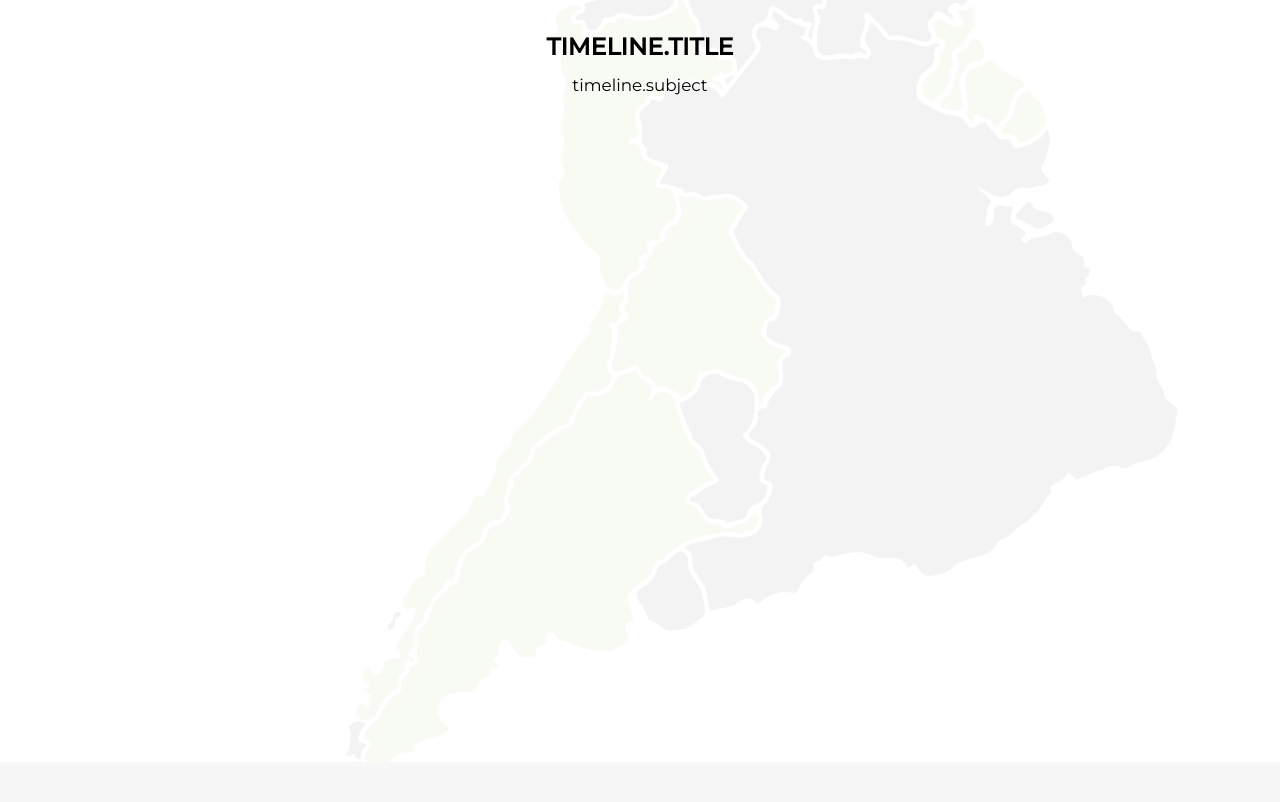
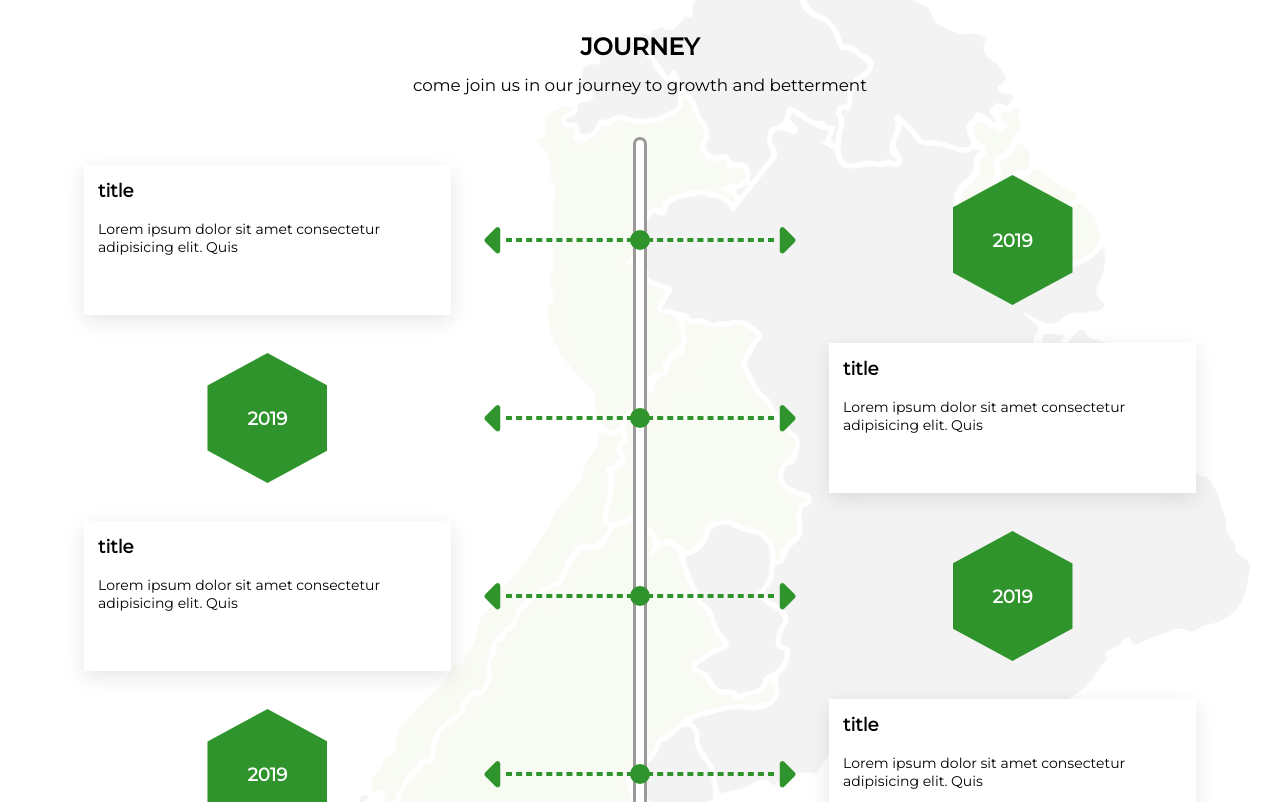
Before and after one commit to REGXI/ExplorAventura, a React (Vite) app: page /about in a window 1280 px wide. Shown: the part 838-1640 px from the top of the page. Built offline with nearby package versions, Linux system fonts and the light colour scheme.

Commit message:
fix: implement timeline component

```diff
--- a/src/pages/about/components/TimeLine/index.jsx
+++ b/src/pages/about/components/TimeLine/index.jsx
@@ -1,13 +1,57 @@
+import './index.scss'
 import LayoutPage from '../../../../components/LayuotPage'
+import { InfoTimeLine } from '../InfoTimeLine'
+import { DateTimeLine } from '../DateTimeLine'
+import { IndicatorTimeLine } from '../IndicatorTimeLine'
 export function TimeLine({ t }) {
   return (
     <LayoutPage
-      title="about:timeline.title"
-      subject="about:timeline.subject"
-      titleColor="blue"
+      title="about.timeline-title"
+      subject="about.timeline-subject"
       t={t}
     >
-      <div className="timeline"></div>
+      <div className="timeline-content">
+        <section className="left-info">
+          {/*  */}
+          <InfoTimeLine
+            title="title"
+            description="Lorem ipsum dolor sit amet consectetur adipisicing elit. Quis"
+          />
+          <DateTimeLine date="2019" />
+
+          <InfoTimeLine
+            title="title"
+            description="Lorem ipsum dolor sit amet consectetur adipisicing elit. Quis"
+          />
+          <DateTimeLine date="2019" />
+
+          {/*  */}
+        </section>
+        <section className="draw-timeline">
+          <div className="line"> </div>
+          {/*  */}
+          <IndicatorTimeLine />
+          <IndicatorTimeLine />
+          <IndicatorTimeLine />
+          <IndicatorTimeLine />
+          {/*  */}
+        </section>
+        <section className="right-info">
+          {/*  */}
+          <DateTimeLine date="2019" />
+
+          <InfoTimeLine
+            title="title"
+            description="Lorem ipsum dolor sit amet consectetur adipisicing elit. Quis"
+          />
+          <DateTimeLine date="2019" />
+          <InfoTimeLine
+            title="title"
+            description="Lorem ipsum dolor sit amet consectetur adipisicing elit. Quis"
+          />
+          {/*  */}
+        </section>
+      </div>
     </LayoutPage>
   )
 }
--- a/src/pages/about/components/TimeLine/index.scss
+++ b/src/pages/about/components/TimeLine/index.scss
@@ -0,0 +1,28 @@
+@use '../../../../scss/index' as *;
+.timeline-content {
+  display: flex;
+  justify-content: space-between;
+  align-items: center;
+  position: relative;
+  .draw-timeline,
+  .left-info,
+  .right-info {
+    width: 33%;
+    min-height: 100vh;
+  }
+
+  .draw-timeline {
+    min-height: 100vh;
+    justify-content: center;
+    .line {
+      width: 1em;
+      border-radius: 50px;
+      border: 3px solid #999;
+      height: 100%;
+      position: absolute;
+      background-color: #fff;
+      left: 50%;
+      transform: translateX(-50%);
+    }
+  }
+}
--- a/src/translations/en/global.json
+++ b/src/translations/en/global.json
@@ -51,6 +51,8 @@
     "learning": "Learning",
     "learning-description": "Our team is always learning something new to get better at what they do",
     "goal-statement": "Goal Statement",
-    "goal-statement-description": "At ExplorAventura, we redefine tourism in Nicaragua. With unique experiences, exceptional service, and a focus on sustainability, we create unforgettable adventures. Let us be your guide as you discover the hidden gems, vibrant culture, and natural beauty of Nicaragua. Experience the extraordinary with ExplorAventura."
+    "goal-statement-description": "At ExplorAventura, we redefine tourism in Nicaragua. With unique experiences, exceptional service, and a focus on sustainability, we create unforgettable adventures. Let us be your guide as you discover the hidden gems, vibrant culture, and natural beauty of Nicaragua. Experience the extraordinary with ExplorAventura.",
+    "timeline-title": "Journey",
+    "timeline-subject": "come join us in our journey to growth and betterment"
   }
 }
```
